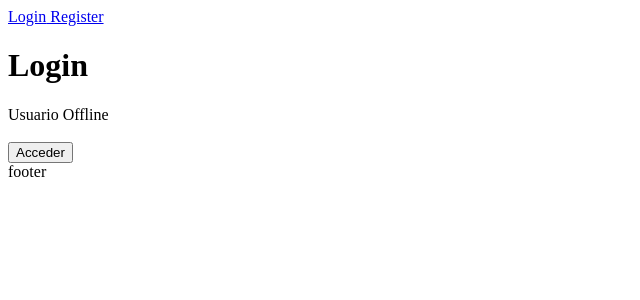
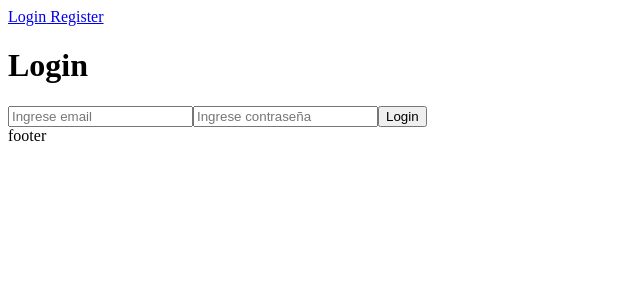
Before and after one commit to evans2919/react-firebase-fullstack-app, a React (Vite) app: page /login in a window 1280 px wide. Shown: the top 300 px of the page, without its empty margins (0-640 px from the left). Built offline with nearby package versions, Linux system fonts and the light colour scheme; no server answers.

Commit message:
Add firebase auth

```diff
--- a/src/pages/Login.jsx
+++ b/src/pages/Login.jsx
@@ -1,20 +1,41 @@
 import { useNavigate } from "react-router-dom";
 import { useUserContext } from "../../context/UserContext";
+import { useState } from "react";
 
 const Login = () => {
-    const { user, setUser } = useUserContext();
+    const { loginUser } = useUserContext();
+    const [email, setEmail] = useState("");
+    const [password, setPassword] = useState("");
     const navigate = useNavigate();
-    const handleLogin = () => {
-        setUser(true);
-        navigate("/");
+    const handleSubmit = async (e) => {
+        e.preventDefault();
+
+        try {
+            await loginUser(email, password);
+            navigate("/");
+            console.log("correcto");
+        } catch (error) {
+            console.log(error.code);
+        }
     };
     return (
         <>
             <h1>Login</h1>
-            {user ? "Usuario En línea" : "Usuario Offline"}
-            <br />
-            <br />
-            <button onClick={handleLogin}>Acceder</button>
+            <form action="" onSubmit={handleSubmit}>
+                <input
+                    type="email"
+                    value={email}
+                    onChange={(e) => setEmail(e.target.value)}
+                    placeholder="Ingrese email"
+                />
+                <input
+                    type="password"
+                    value={password}
+                    onChange={(e) => setPassword(e.target.value)}
+                    placeholder="Ingrese contraseña"
+                />
+                <button type="submit">Login</button>
+            </form>
         </>
     );
 };
```
